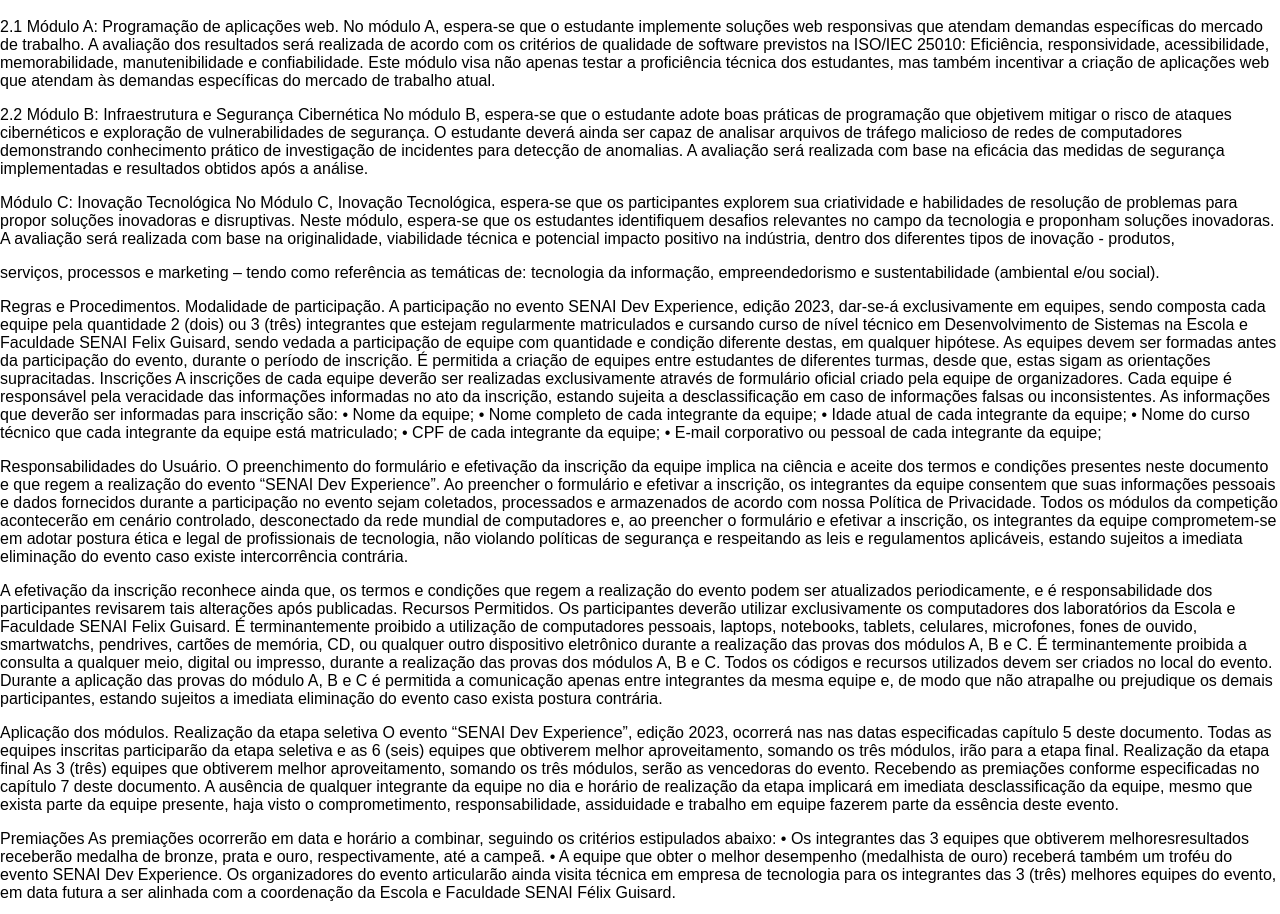
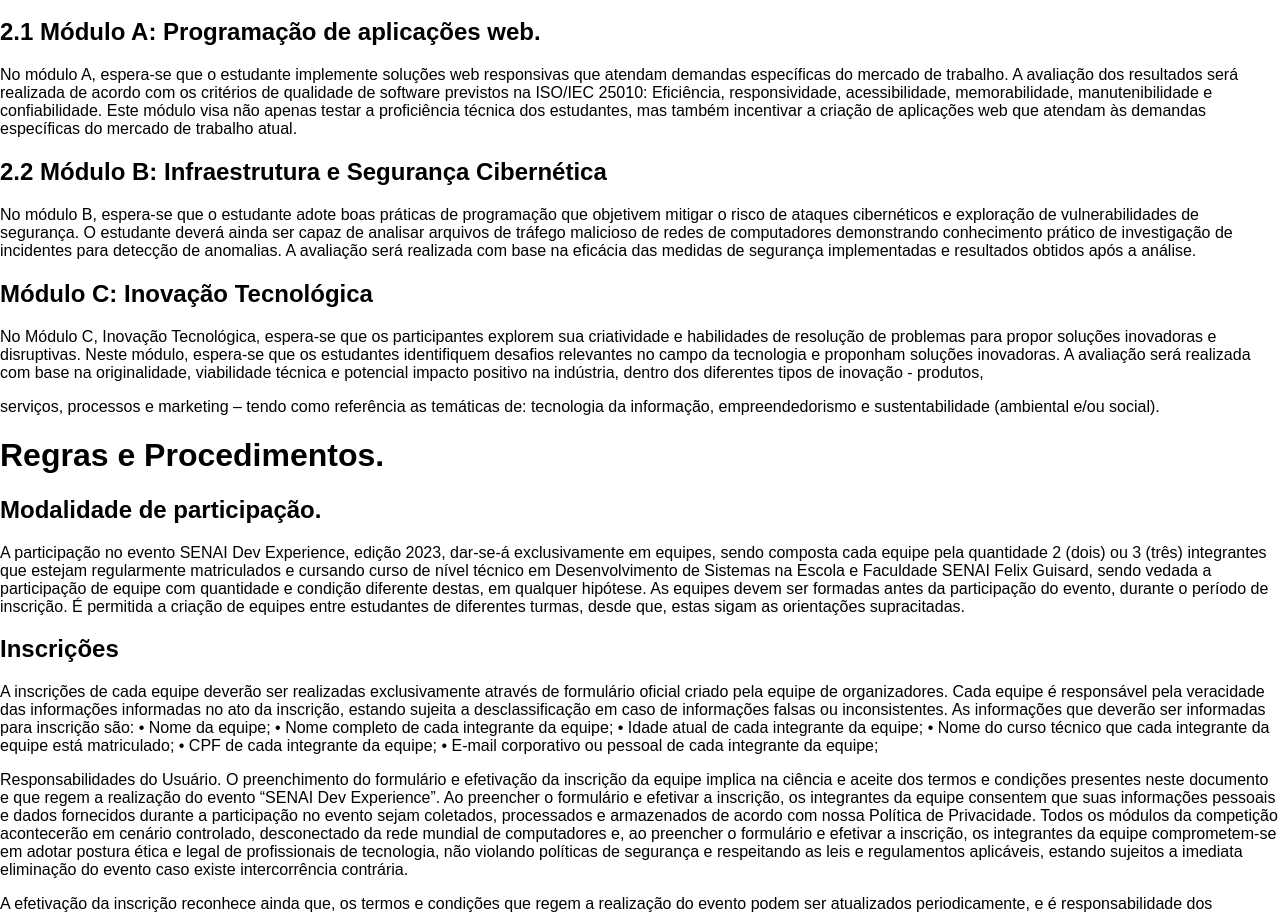
Before and after one commit to LeonardoNascimento7/TDS, a plain HTML site: page modulos.html in a window 1280 px wide. Shown: the part 305-1219 px from the top of the page. Drawn offline with Linux system fonts and the light colour scheme.

Commit message:
wnjakdnja

```diff
--- a/modulos.html
+++ b/modulos.html
@@ -26,26 +26,26 @@
         </ul>
     </nav>
 
-    <body>
+    <h2>
        <h1> Módulos da Competição.</h1>
-        <p>2.1 Módulo A: Programação de aplicações web.
-            No módulo A, espera-se que o estudante implemente soluções web responsivas que atendam demandas
+       <h2> 2.1 Módulo A: Programação de aplicações web. </h2>
+        <p> No módulo A, espera-se que o estudante implemente soluções web responsivas que atendam demandas
             específicas do mercado de trabalho. A avaliação dos resultados será realizada de acordo com os critérios
             de qualidade de software previstos na ISO/IEC 25010: Eficiência, responsividade, acessibilidade,
             memorabilidade, manutenibilidade e confiabilidade. Este módulo visa não apenas testar a
             proficiência técnica dos estudantes, mas também incentivar a criação de aplicações web que atendam
             às demandas específicas do mercado de trabalho atual.</p>
 
-           <p> 2.2 Módulo B: Infraestrutura e Segurança Cibernética
-            No módulo B, espera-se que o estudante adote boas práticas de programação que objetivem mitigar
+           <h2>2.2 Módulo B: Infraestrutura e Segurança Cibernética</h2>
+           <p> No módulo B, espera-se que o estudante adote boas práticas de programação que objetivem mitigar
             o risco de ataques cibernéticos e exploração de vulnerabilidades de segurança. O estudante deverá
             ainda ser capaz de analisar arquivos de tráfego malicioso de redes de computadores demonstrando
             conhecimento prático de investigação de incidentes para detecção de anomalias. A avaliação será
             realizada com base na eficácia das medidas de segurança implementadas e resultados obtidos após a
             análise.</p>
 
-            <p>Módulo C: Inovação Tecnológica
-            No Módulo C, Inovação Tecnológica, espera-se que os participantes explorem sua criatividade e
+            <h2>Módulo C: Inovação Tecnológica</h2>
+            <p> No Módulo C, Inovação Tecnológica, espera-se que os participantes explorem sua criatividade e
             habilidades de resolução de problemas para propor soluções inovadoras e disruptivas. Neste módulo,
             espera-se que os estudantes identifiquem desafios relevantes no campo da tecnologia e proponham
             soluções inovadoras. A avaliação será realizada com base na originalidade, viabilidade técnica e
@@ -55,17 +55,17 @@
             <p>serviços, processos e marketing – tendo como referência as temáticas de: tecnologia da informação,
             empreendedorismo e sustentabilidade (ambiental e/ou social).</p>
 
-            <p>Regras e Procedimentos.
-                Modalidade de participação.
-                A participação no evento SENAI Dev Experience, edição 2023, dar-se-á exclusivamente em equipes,
+            <h1>Regras e Procedimentos.</h1>
+                <h2>Modalidade de participação.</h2>
+                <p>  A participação no evento SENAI Dev Experience, edição 2023, dar-se-á exclusivamente em equipes,
                 sendo composta cada equipe pela quantidade 2 (dois) ou 3 (três) integrantes que estejam regularmente
                 matriculados e cursando curso de nível técnico em Desenvolvimento de Sistemas na Escola e Faculdade
                 SENAI Felix Guisard, sendo vedada a participação de equipe com quantidade e condição diferente
                 destas, em qualquer hipótese. As equipes devem ser formadas antes da participação do evento, durante
                 o período de inscrição. É permitida a criação de equipes entre estudantes de diferentes turmas,
                 desde que, estas sigam as orientações supracitadas.
-                 Inscrições
-                A inscrições de cada equipe deverão ser realizadas exclusivamente através de formulário oficial criado
+                 <h2>Inscrições</h2>
+                 <p> A inscrições de cada equipe deverão ser realizadas exclusivamente através de formulário oficial criado
                 pela equipe de organizadores. Cada equipe é responsável pela veracidade das informações informadas
                 no ato da inscrição, estando sujeita a desclassificação em caso de informações falsas ou inconsistentes.
                 As informações que deverão ser informadas para inscrição são:
@@ -105,10 +105,10 @@
                 da mesma equipe e, de modo que não atrapalhe ou prejudique os demais participantes, estando sujeitos
                 a imediata eliminação do evento caso exista postura contrária.</p>
 
-                <p>   Aplicação dos módulos.
+                <h1>  Aplicação dos módulos. </h1>
 
-                 Realização da etapa seletiva
-                O evento “SENAI Dev Experience”, edição 2023, ocorrerá nas nas datas especificadas capítulo 5 deste
+                 <h2>Realização da etapa seletiva</h2>
+                 <p>  O evento “SENAI Dev Experience”, edição 2023, ocorrerá nas nas datas especificadas capítulo 5 deste
                 documento. Todas as equipes inscritas participarão da etapa seletiva e as 6 (seis) equipes que
                 obtiverem melhor aproveitamento, somando os três módulos, irão para a etapa final.
                  Realização da etapa final
@@ -120,9 +120,9 @@
                 essência deste evento. </p>
 
 
-              <p>   Premiações
+              <h1> Premiações </h1>
 
-                As premiações ocorrerão em data e horário a combinar, seguindo os critérios estipulados abaixo:
+                <p>As premiações ocorrerão em data e horário a combinar, seguindo os critérios estipulados abaixo:
                 • Os integrantes das 3 equipes que obtiverem melhoresresultados receberão medalha de bronze,
                 prata e ouro, respectivamente, até a campeã.
                 • A equipe que obter o melhor desempenho (medalhista de ouro) receberá também um troféu do
```
